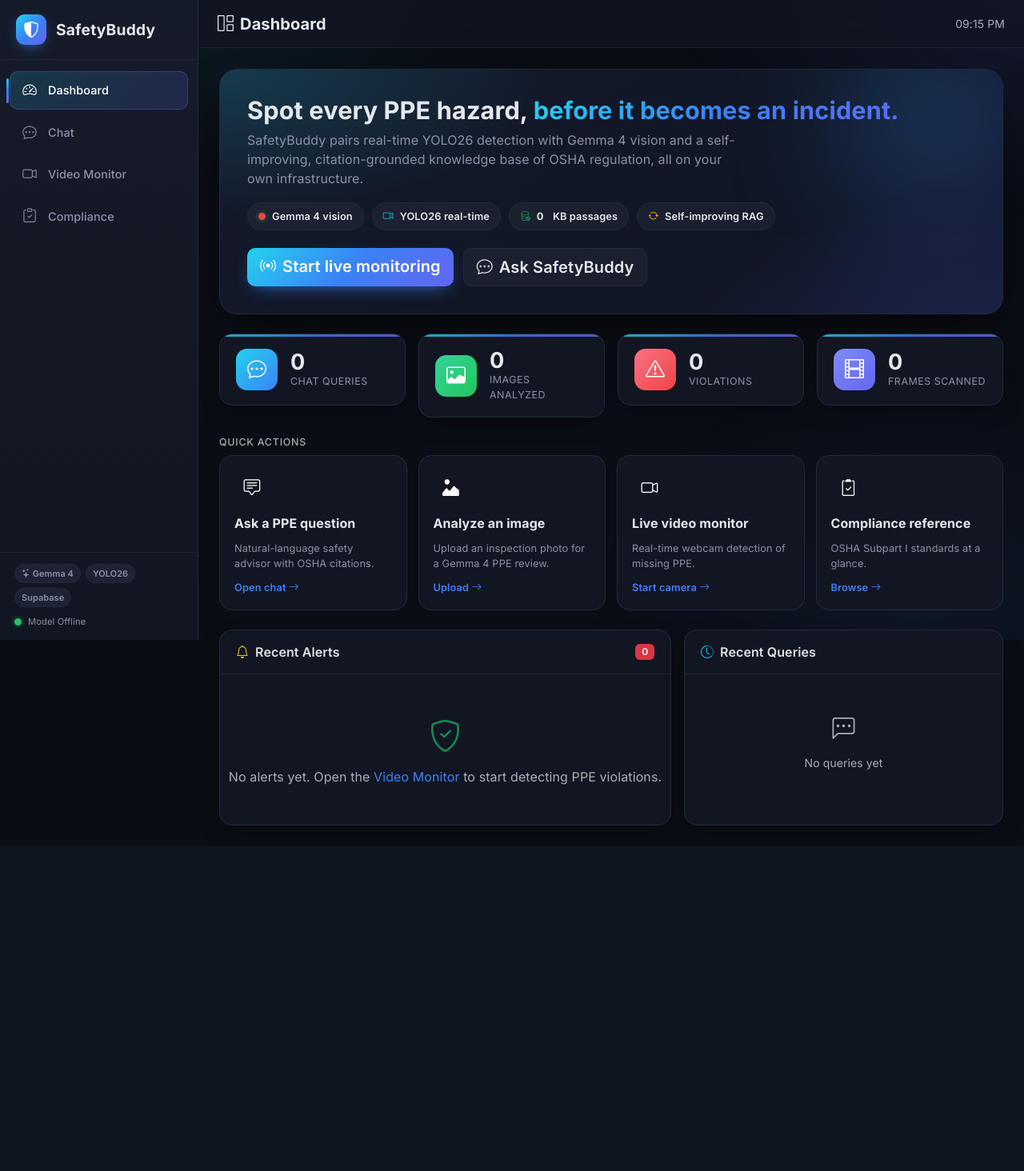
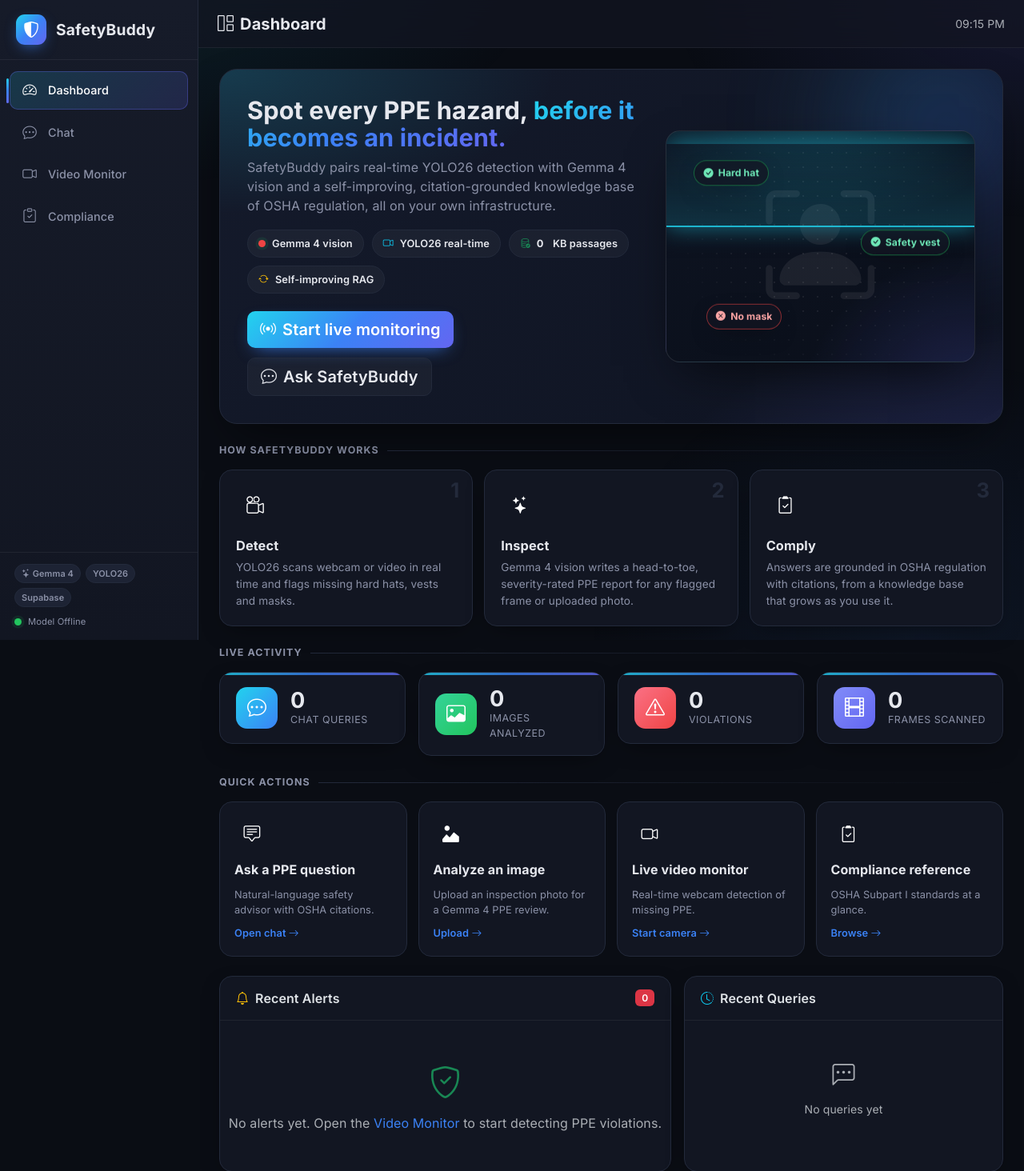
Before and after one commit to Mystique1337/safetybuddy, a Flask app: page / in a window 1280 px wide. Shown: the top 1464 px of the page at 80% size. Before the commit the page ends 1058 px from the top, so only its background shows below. Run offline with Flask 3, Linux system fonts and the light colour scheme; data that the repository does not hold is empty; some libraries are stand-ins or nearby versions.

Commit message:
Elevate homepage: animated detection hero + how-it-works
- Two-column hero with an animated PPE-detection preview (person bounding
  box, sweeping scan line, floating Hard hat / Safety vest / No mask chips)
  built purely in CSS.
- 'How SafetyBuddy works' pipeline (Detect -> Inspect -> Comply) with
  gradient step icons.
- Consistent section headings (Live activity, Quick actions) and dot-grid
  decoration on the hero visual.

```diff
--- a/src/ui/static/css/style.css
+++ b/src/ui/static/css/style.css
@@ -269,6 +269,69 @@
 .hero-pill .status-dot { animation: glow-dot 2.4s infinite; }
 .hero-actions { display: flex; flex-wrap: wrap; gap: 12px; }
 
+/* ── Hero visual: animated detection preview ── */
+.hero-grid { display: grid; grid-template-columns: 1.12fr .88fr; gap: 30px; align-items: center; }
+.hero-copy { position: relative; z-index: 1; }
+.hero-visual { position: relative; z-index: 1; }
+
+.scan-card {
+    position: relative;
+    aspect-ratio: 4 / 3;
+    border-radius: 18px;
+    overflow: hidden;
+    border: 1px solid rgba(255,255,255,.10);
+    background:
+        radial-gradient(420px 240px at 50% -10%, rgba(34,211,238,.22), transparent 60%),
+        radial-gradient(360px 320px at 100% 120%, rgba(99,102,241,.24), transparent 60%),
+        linear-gradient(160deg, #0e1422, #0a0f1a);
+    box-shadow: var(--sb-shadow-lg);
+}
+.scan-card::before {  /* dot-grid texture, faded toward edges */
+    content: ""; position: absolute; inset: 0;
+    background-image: radial-gradient(rgba(255,255,255,.07) 1px, transparent 1px);
+    background-size: 18px 18px;
+    -webkit-mask-image: radial-gradient(circle at 50% 45%, #000 38%, transparent 78%);
+    mask-image: radial-gradient(circle at 50% 45%, #000 38%, transparent 78%);
+}
+.scan-figure { position: absolute; inset: 0; display: grid; place-items: center; font-size: 8.5rem; color: rgba(255,255,255,.07); }
+.scan-line {
+    position: absolute; left: 0; right: 0; top: 0; height: 36%;
+    background: linear-gradient(180deg, transparent, rgba(34,211,238,.16));
+    border-bottom: 2px solid rgba(34,211,238,.85);
+    box-shadow: 0 0 26px rgba(34,211,238,.5);
+    animation: scan 3.6s cubic-bezier(.45,0,.55,1) infinite;
+}
+@keyframes scan { 0%{transform:translateY(-36%)} 50%{transform:translateY(196%)} 100%{transform:translateY(-36%)} }
+.det-chip {
+    position: absolute; display: inline-flex; align-items: center; gap: 6px;
+    padding: 6px 11px; border-radius: 999px; font-size: .76rem; font-weight: 700;
+    background: var(--sb-glass); backdrop-filter: blur(8px); -webkit-backdrop-filter: blur(8px);
+    border: 1px solid var(--sb-border); box-shadow: var(--sb-shadow);
+    animation: floaty 4.2s ease-in-out infinite;
+}
+.det-chip.det-ok { color: #6ee7b7; border-color: rgba(34,197,94,.45); }
+.det-chip.det-bad { color: #fca5a5; border-color: rgba(239,68,68,.55); animation-duration: 3.2s; }
+@keyframes floaty { 0%,100%{transform:translateY(0)} 50%{transform:translateY(-7px)} }
+
+/* ── Section heading ────────────────────── */
+.section-title { display: flex; align-items: center; gap: 10px; font-size: .78rem; font-weight: 700; text-transform: uppercase; letter-spacing: .08em; color: var(--sb-text-muted); margin: 4px 0 14px; }
+.section-title::after { content: ""; flex: 1; height: 1px; background: linear-gradient(90deg, var(--sb-border), transparent); }
+
+/* ── How it works ───────────────────────── */
+.how-grid { display: grid; grid-template-columns: repeat(3, 1fr); gap: 14px; }
+.how-step { position: relative; padding: 20px; border-radius: 16px; background: var(--sb-surface); border: 1px solid var(--sb-border); box-shadow: var(--sb-shadow); overflow: hidden; transition: transform .2s ease, border-color .2s ease; }
+.how-step:hover { transform: translateY(-3px); border-color: rgba(99,102,241,.4); }
+.how-step .how-ic { width: 48px; height: 48px; border-radius: 13px; display: grid; place-items: center; font-size: 1.35rem; color: #fff; margin-bottom: 14px; }
+.how-step .how-num { position: absolute; top: 12px; right: 16px; font-weight: 800; color: var(--sb-border); font-size: 1.6rem; line-height: 1; }
+.how-step b { display: block; margin-bottom: 5px; font-size: 1.02rem; }
+.how-step p { color: var(--sb-text-muted); font-size: .85rem; margin: 0; line-height: 1.55; }
+
+@media (max-width: 991.98px) {
+    .hero-grid { grid-template-columns: 1fr; }
+    .hero-visual { display: none; }
+    .how-grid { grid-template-columns: 1fr; }
+}
+
 /* ── Buttons ────────────────────────────── */
 .btn { border-radius: 10px; font-weight: 600; transition: transform .15s ease, box-shadow .2s ease, background .2s ease; }
 .btn:active { transform: translateY(1px); }
--- a/src/ui/templates/dashboard.html
+++ b/src/ui/templates/dashboard.html
@@ -5,6 +5,8 @@
 {% block content %}
 <!-- Hero -->
 <section class="hero">
+    <div class="hero-grid">
+        <div class="hero-copy">
             <h1>Spot every PPE hazard, <span class="text-gradient">before it becomes an incident.</span></h1>
             <p>SafetyBuddy pairs real-time YOLO26 detection with Gemma 4 vision and a self-improving,
                citation-grounded knowledge base of OSHA regulation, all on your own infrastructure.</p>
@@ -18,9 +20,44 @@
                 <a href="/monitor" class="btn btn-gradient btn-lg"><i class="bi bi-broadcast me-2"></i>Start live monitoring</a>
                 <a href="/chat" class="btn btn-outline-light-soft btn-lg"><i class="bi bi-chat-dots me-2"></i>Ask SafetyBuddy</a>
             </div>
+        </div>
+        <div class="hero-visual">
+            <div class="scan-card">
+                <div class="scan-figure"><i class="bi bi-person-bounding-box"></i></div>
+                <div class="scan-line"></div>
+                <span class="det-chip det-ok" style="top:15%; left:9%;"><i class="bi bi-check-circle-fill"></i> Hard hat</span>
+                <span class="det-chip det-ok" style="top:45%; right:8%;"><i class="bi bi-check-circle-fill"></i> Safety vest</span>
+                <span class="det-chip det-bad" style="bottom:14%; left:13%;"><i class="bi bi-x-circle-fill"></i> No mask</span>
+            </div>
+        </div>
+    </div>
 </section>
 
+<!-- How it works -->
+<div class="section-title">How SafetyBuddy works</div>
+<div class="how-grid mb-4">
+    <div class="how-step">
+        <span class="how-num">1</span>
+        <div class="how-ic g-amber"><i class="bi bi-camera-reels"></i></div>
+        <b>Detect</b>
+        <p>YOLO26 scans webcam or video in real time and flags missing hard hats, vests and masks.</p>
+    </div>
+    <div class="how-step">
+        <span class="how-num">2</span>
+        <div class="how-ic g-blue"><i class="bi bi-stars"></i></div>
+        <b>Inspect</b>
+        <p>Gemma 4 vision writes a head-to-toe, severity-rated PPE report for any flagged frame or uploaded photo.</p>
+    </div>
+    <div class="how-step">
+        <span class="how-num">3</span>
+        <div class="how-ic g-violet"><i class="bi bi-clipboard2-check"></i></div>
+        <b>Comply</b>
+        <p>Answers are grounded in OSHA regulation with citations, from a knowledge base that grows as you use it.</p>
+    </div>
+</div>
+
 <!-- Stats -->
+<div class="section-title">Live activity</div>
 <div class="row g-3 mb-4">
     <div class="col-6 col-lg-3">
         <div class="stat-card">
@@ -49,7 +86,7 @@
 </div>
 
 <!-- Quick actions -->
-<h6 class="text-muted text-uppercase mb-2" style="letter-spacing:.06em; font-size:.78rem;">Quick actions</h6>
+<div class="section-title">Quick actions</div>
 <div class="action-grid mb-4">
     <a href="/chat" class="action-card card-hover">
         <div class="ac-icon g-blue"><i class="bi bi-chat-square-text"></i></div>
```
Lines whose indentation alone changed are shown as unchanged.
